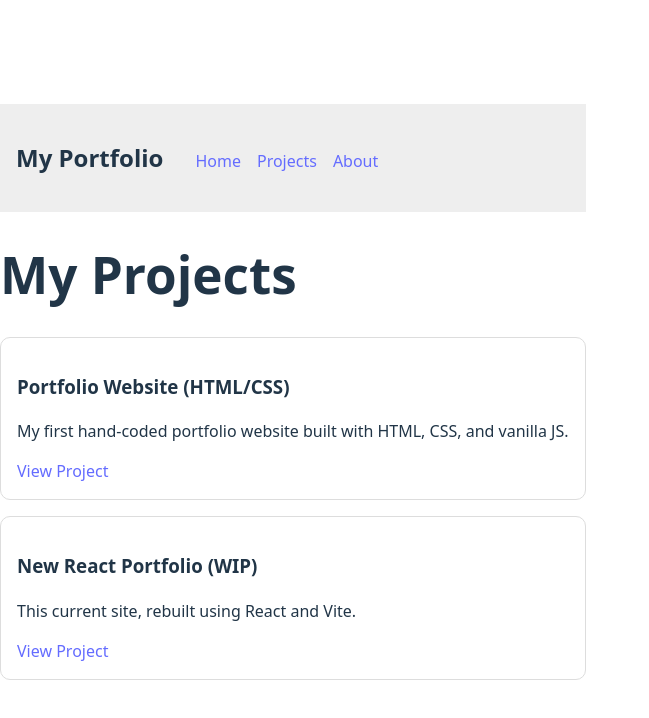
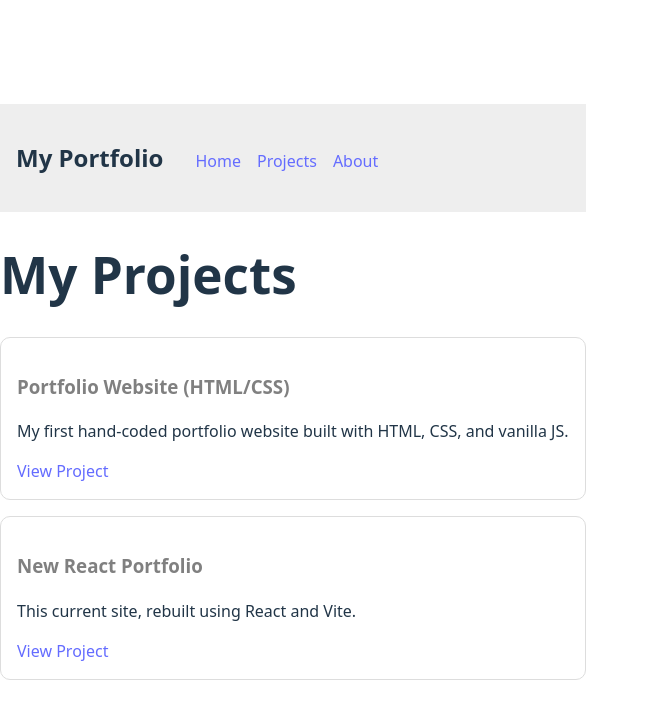
Before and after one commit to KacperProg/React-Portfolio-Site, a React (Vite) app: page /projects in a window 1280 px wide. Shown: the top 718 px of the page, without its empty margins (0-649 px from the left). Built offline with nearby package versions, Linux system fonts and the light colour scheme; the HTML template or start-up script is replaced by a standard one.

Commit message:
Added error handling and comments to ProjectCard code

```diff
--- a/package.json
+++ b/package.json
@@ -12,6 +12,7 @@
   "dependencies": {
     "react": "^19.1.0",
     "react-dom": "^19.1.0",
+    "react-icons": "^5.5.0",
     "react-router-dom": "^7.6.2"
   },
   "devDependencies": {
--- a/src/Components/ProjectCard.jsx
+++ b/src/Components/ProjectCard.jsx
@@ -1,9 +1,12 @@
 function ProjectCard({ title, description, image, link }) {
   return (
     <div style={{ border: '1px solid #ddd', borderRadius: '10px', padding: '1rem', marginBottom: '1rem' }}>
-      <h3>{title}</h3>
+      <h3 style={{color:'grey'}}>{title}</h3>
       <p>{description}</p>
-      {image && <img src={image} alt={title} style={{ maxWidth: '100%' }} />}
+      {image && <img src={image} alt={`${title || 'Project'} screenshot`} style={{ maxWidth: '100%' }} />}
+      {/*&& is an "if provided" statement if image variable is missing
+      maxWidth best practice for responsive design
+      || is a logical OR for error handling if Project title is missing*/}
       <a href={link} target="_blank" rel="noopener noreferrer">View Project</a>
     </div>
   );
--- a/src/Pages/Projects.jsx
+++ b/src/Pages/Projects.jsx
@@ -8,15 +8,19 @@ function Projects() {
       link: 'https://github.com/KacperProg/New_Portfolio_Website',
     },
     {
-      title: 'New React Portfolio (WIP)',
+      title: 'New React Portfolio',
       description: 'This current site, rebuilt using React and Vite.',
-      link: '#',
+      link: 'https://github.com/KacperProg/React-Portfolio-Site',
     },
   ];
 
   return (
     <div>
       <h1>My Projects</h1>
+
+      {/* mapping (for loop) allowing me to expand how many projects
+      I list in this section based on contents of projects variable */}
+
       {projects.map((project, index) => (
         <ProjectCard
           key={index}
```
Also changed, not shown: 1 other file (tests, documents, lock files or other folders).
